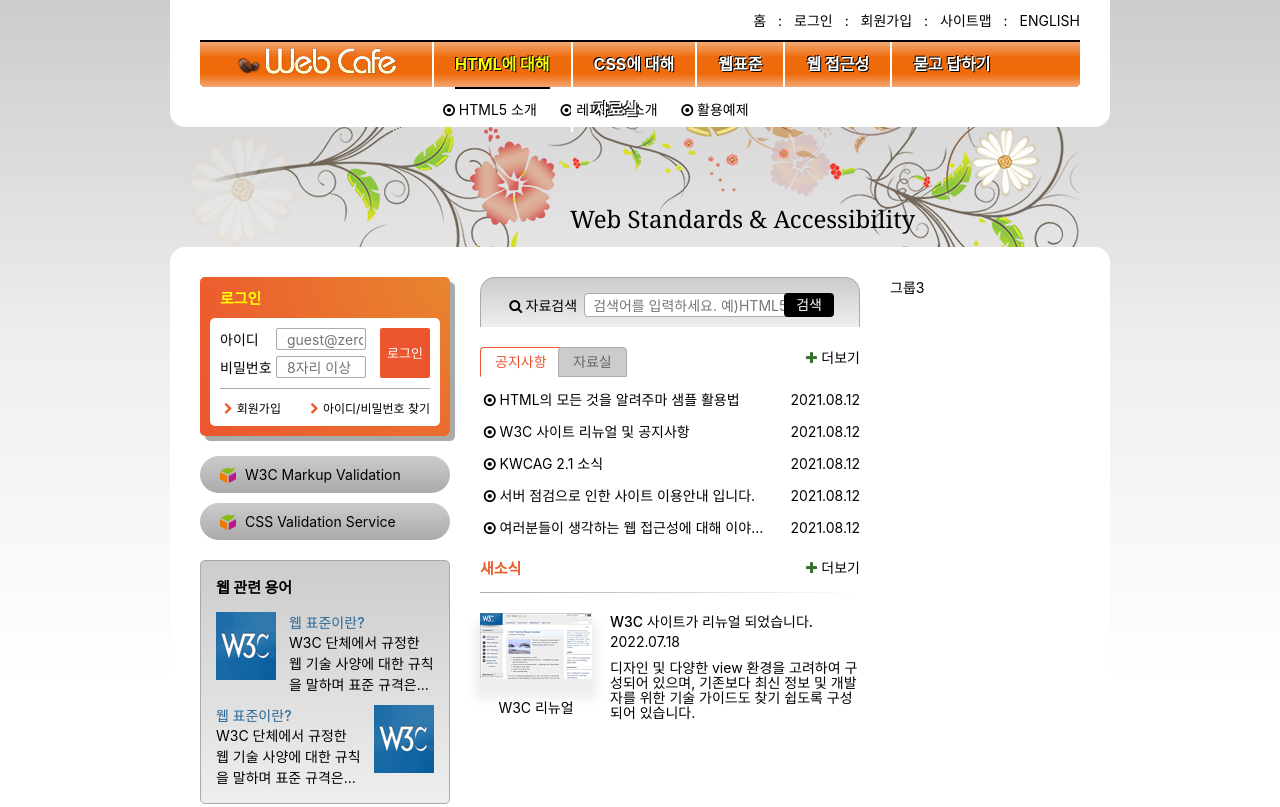
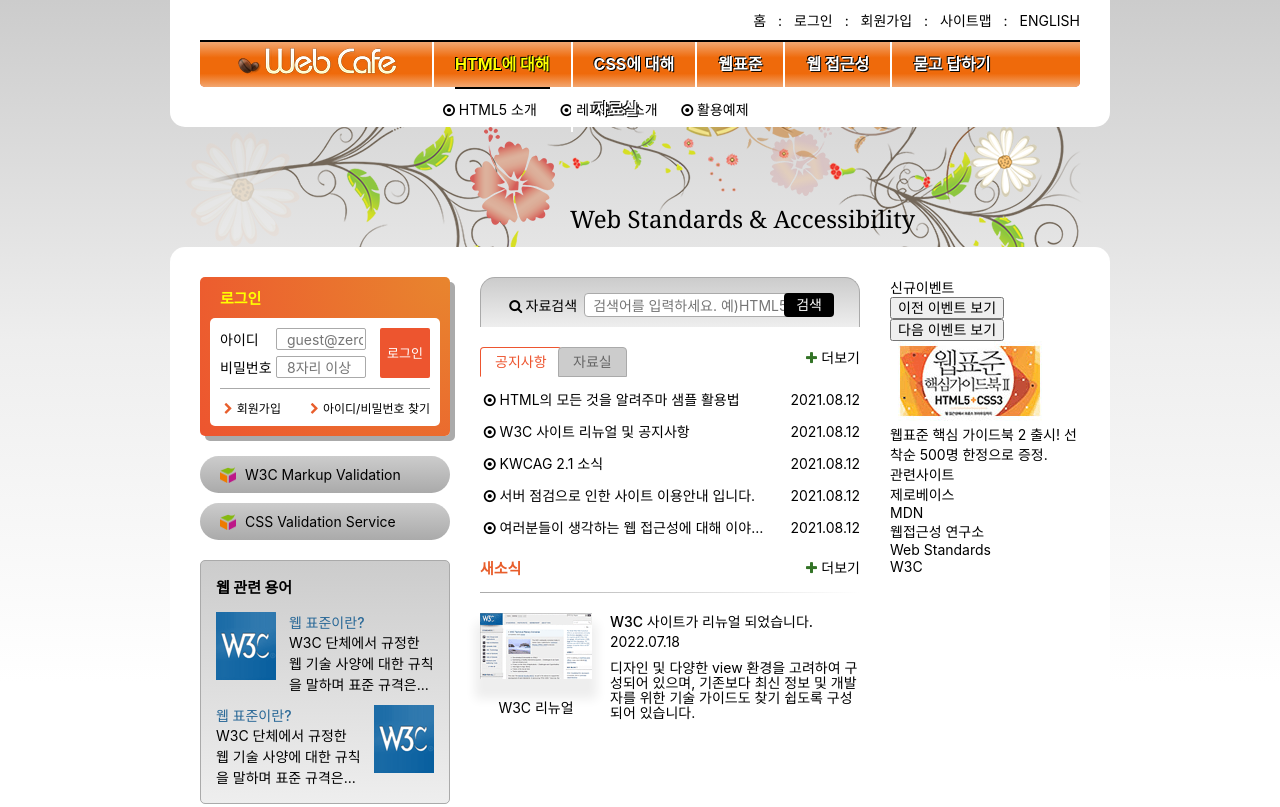
Before and after one commit to NamgungJongMin/zeroConnecTo, a website: page HTML5/index.html in a window 1280 px wide. Shown: the top 807 px of the page. Drawn offline with Linux system fonts and the light colour scheme; a web font is replaced by a local one.

Commit message:
신규 이벤트 및 관련사이트 마크업 완성

```diff
--- a/HTML5/index.html
+++ b/HTML5/index.html
@@ -290,7 +290,34 @@
         </section>
       </div>
 
-      <div class="group group3">그룹3</div>
+      <div class="group group3">
+        <div class="gradient-effect">
+          <section class="event">
+            <h2 class="event-title">신규<span class="accent-color">이벤트</span></h2>
+
+            <div class="event-button-wrapper">
+              <button type="button" class="event-button event-button-prev">이전 이벤트 보기</button>
+              <button type="button" class="event-button event-button-next">다음 이벤트 보기</button>
+            </div>
+            <div id="eventDetail">
+              <p class="event-thumbnail">
+                <img src="./assets/free_gift.gif" alt="이벤트 경품 : 웹표준 핵심 가이드북 2(HTML5+CSS3) 증정" />
+              </p>
+              <p class="event-brief"><em>웹표준 핵심 가이드북 2 출시!</em> 선착순 500명 한정으로 증정.</p>
+            </div>
+          </section>
+          <section class="related">
+            <h2 class="related-title">관련<span class="accent-color">사이트</span></h2>
+            <ul class="related-list">
+              <li><a href="/">제로베이스</a></li>
+              <li><a href="/">MDN</a></li>
+              <li><a href="/">웹접근성 연구소</a></li>
+              <li><a href="/">Web Standards</a></li>
+              <li><a href="/">W3C</a></li>
+            </ul>
+          </section>
+        </div>
+      </div>
       <div class="clearfix"></div>
     </main>
     <article class="slogan">슬로건</article>
```
